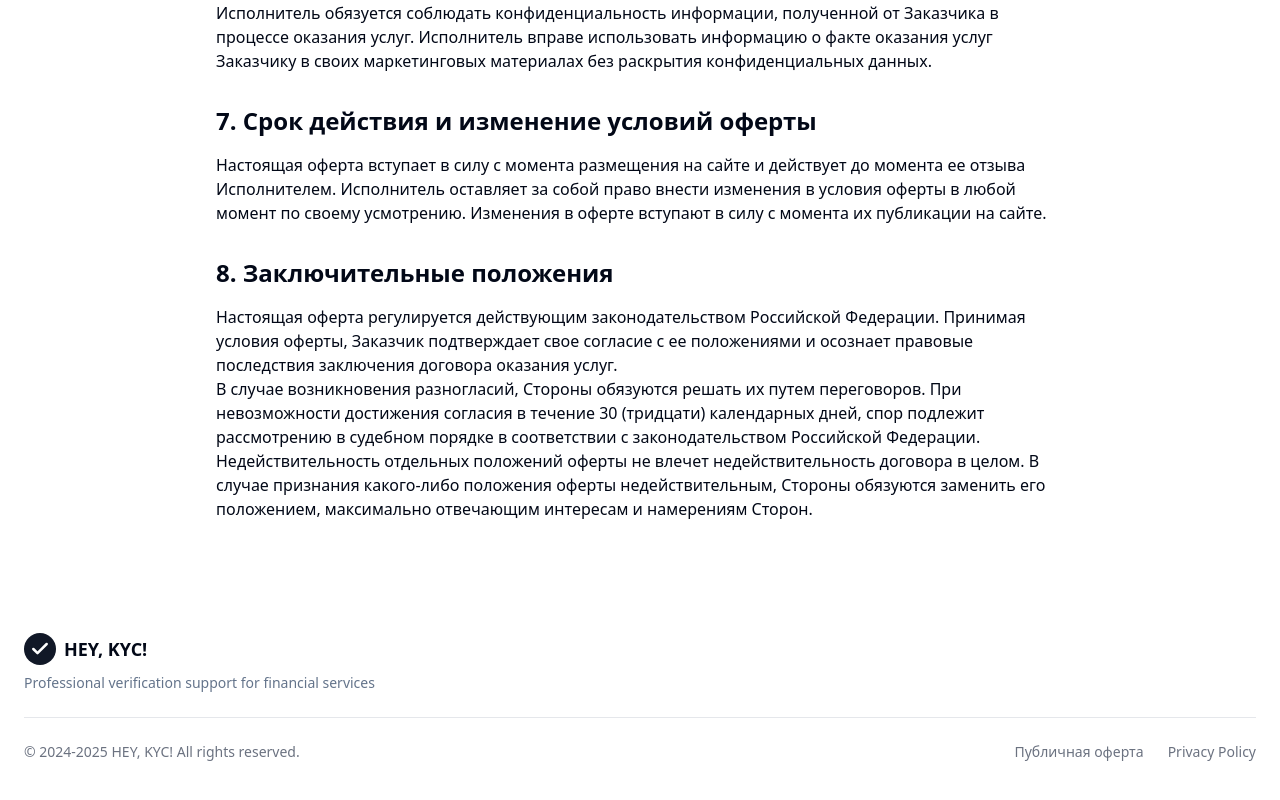
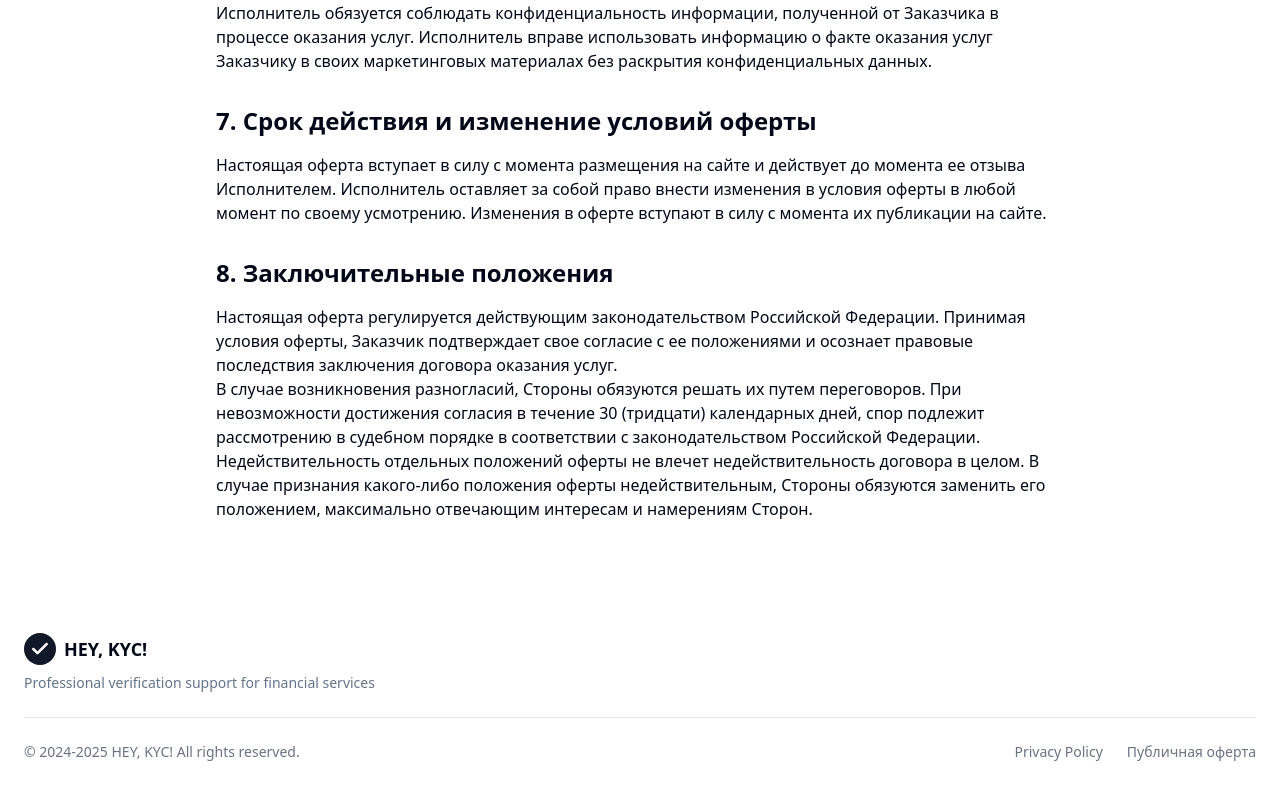
Before and after one commit to Nik-notbot/fail-recovery-project, a React (Vite) app: page /offer in a window 1280 px wide. Shown: the part 1519-2319 px from the top of the page. Built offline with nearby package versions, Linux system fonts and the light colour scheme.

Commit message:
Поменять местами кнопки оферты и политики

```diff
--- a/src/components/Footer.tsx
+++ b/src/components/Footer.tsx
@@ -27,16 +27,16 @@ export function Footer() {
           <p className="text-sm text-gray-500">{t("footer.copyright")}</p>
           <div className="flex items-center gap-6">
             <Link
+              to="/privacy-policy"
+              className="text-sm text-gray-500 hover:text-gray-900 transition-colors"
+            >
+              {t("footer.privacyPolicy")}
+            </Link>
+            <Link
               to="/offer"
               className="text-sm text-gray-500 hover:text-gray-900 transition-colors"
             >
               Публичная оферта
-            </Link>
-            <Link
-              to="/privacy-policy"
-              className="text-sm text-gray-500 hover:text-gray-900 transition-colors"
-            >
-              {t("footer.privacyPolicy")}
             </Link>
           </div>
         </div>
```
